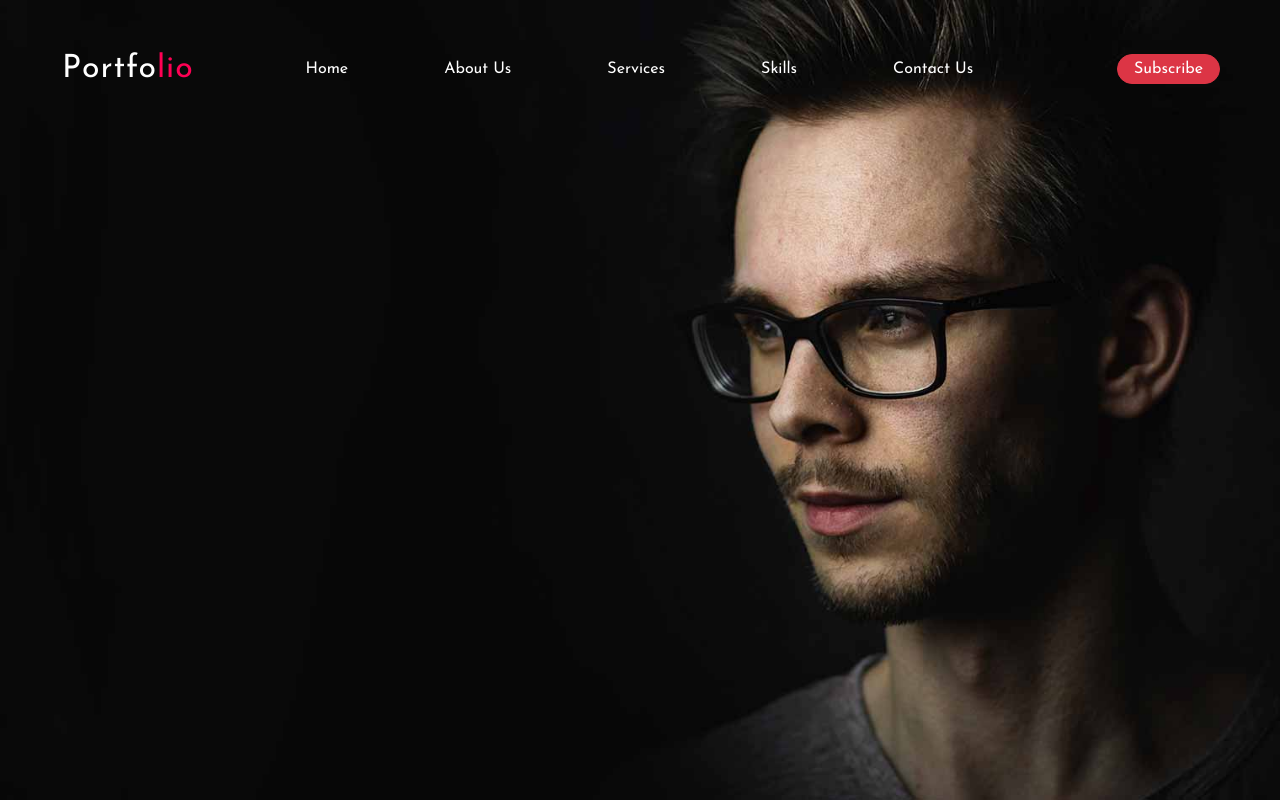
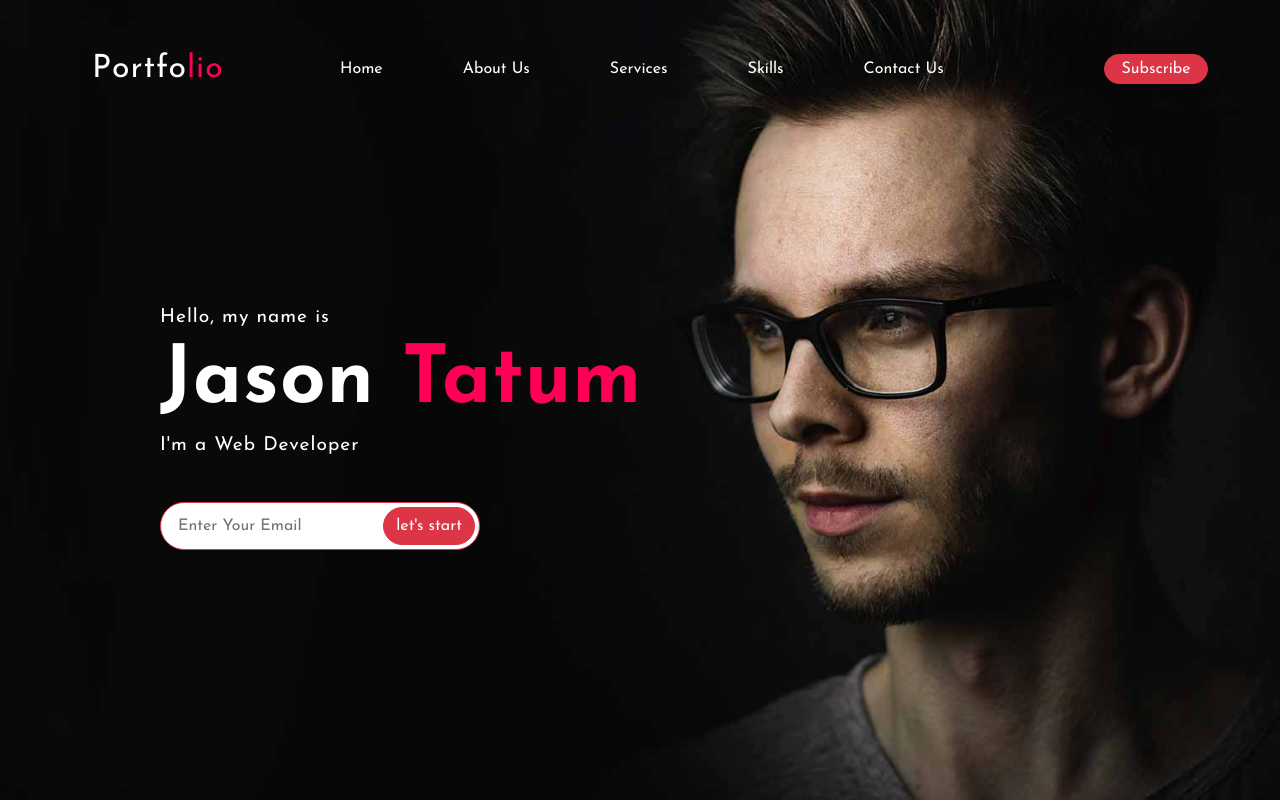
Before and after one commit to nathan-codes/Portolio-Site-1.0, a plain HTML site: page index.html in a window 1280 px wide. Drawn offline with nearby package versions, Linux system fonts and the light colour scheme.

Commit message:
Header Section 1.0

```diff
--- a/index.html
+++ b/index.html
@@ -1,6 +1,5 @@
 <!DOCTYPE html>
 <html lang="en">
-
 <head>
     <meta charset="UTF-8">
     <meta http-equiv="X-UA-Compatible" content="IE=edge">
@@ -14,26 +13,18 @@
     <link href="https://cdn.jsdelivr.net/npm/bootstrap@5.1.3/dist/css/bootstrap.min.css" rel="stylesheet"
         integrity="sha384-1BmE4kWBq78iYhFldvKuhfTAU6auU8tT94WrHftjDbrCEXSU1oBoqyl2QvZ6jIW3" crossorigin="anonymous">
     <link rel="stylesheet" href="styles.css">
-
 </head>
-
 <body>
-
     <div class="topSection">
-
-
         <nav id="mainNavbar" class="navbar navbar-expand-lg pt-5">
-
-            <div class="container-fluid">
+            <div class="container-fluid" id="navigation">
                 <a href="#" class="navbar-brand"> Portfo<span>lio</span></a>
                 <button class="navbar-toggler" type="button" data-bs-toggle="collapse" data-bs-target="#navbarNav"
                     aria-controls="navbarNav" aria-expanded="false" aria-label="Toggle navigation">
                     <span class="navbar-toggler-icon"></span>
                 </button>
+                <div class="collapse navbar-collapse" id="navbarNav">
 
-
-
-                    <div class="collapse navbar-collapse" id="navbarNav">
                     <ul class="navbar-nav">
                         <li class="nav-item">
                             <a class="nav-link" aria-current="page" href="#">Home</a>
@@ -45,18 +36,32 @@
                             <a class="nav-link" href="#">Services</a>
                         </li>
                         <li class="nav-item">
-                                <a class="nav-link">Skills</a>
+                            <a class="nav-link" href="#">Skills</a>
                         </li>
                         <li class="nav-item">
-                                <a class="nav-link">Contact Us</a>
+                            <a class="nav-link" href="#">Contact Us</a>
                         </li>
                     </ul>
-                        <a href="#"> <button class="btn btn-danger rounded-pill"> Subscribe </button></a>
+                    <a href="#"> <button class="btn btn-danger rounded-pill" id="subscribeButton"> Subscribe
+                        </button></a>
                 </div>
             </div>
         </nav>
+        <section class="leftHeading" >
+                <div  id="intro">
+                    <h2 class="text" id="one"> Hello, my name is </h2>
+                    <h1 class="text" id="two"> Jason <span>Tatum</span></h1>
+                    <h2 class="text" id="one"> I'm a Web Developer </h2>
 
+                    <div class="input-group border border-danger rounded-pill p-1 mt-4" id="emailGroup">
+                        <input type="text" id="email" class="form-control  rounded-pill" placeholder="Enter Your Email" aria-label="Recipient's username" aria-describedby="button-addon2">
+                        <button class="btn btn-danger rounded-pill" type="button" id="button-addon2">let's start</button>
                       </div>
+                </div>
+        </section>
+
+
+
 
 
 
--- a/styles.css
+++ b/styles.css
@@ -143,7 +143,7 @@ table {
 
 }
 
-#mainNavbar span {
+.topSection span {
     color: #ff0054;
 
 }
@@ -152,19 +152,19 @@ table {
     color: white;
     font-size: 2rem;
     letter-spacing: 1px;
-    margin-left: 50px;
+    padding-left: 80px;
 }
 
 
 
-#mainNavbar div {
+#mainNavbar #navbarNav {
     display: flex;
     justify-content: space-around;
 }
 
 #mainNavbar .nav-item {
     display: inline-block;
-    margin: 0 40px;
+    margin: 0 2em;
     position: relative;
 }
 
@@ -186,7 +186,7 @@ table {
 }
 
 
-#mainNavbar button {
+#mainNavbar #subscribeButton {
 
     border-radius: 20%;
     padding: 2px 1em;
@@ -201,3 +201,43 @@ table {
     background-size: cover;
     background-position: center;
 }
+
+
+.topSection #intro {
+    display: flex;
+    flex-direction: column;
+    justify-content: center;
+    align-items: flex-start;
+    color: white;
+    line-height: 4rem;
+    height: 80vh;
+    width: 50%;
+    margin-left: 10rem;
+
+}
+
+.topSection #intro #one {
+    font-size: 1.2rem;
+    letter-spacing: 1px;
+
+
+}
+
+.topSection #intro #two {
+    font-size: 5rem;
+    font-weight: 600;
+    letter-spacing: 1px;
+
+
+}
+
+.topSection #intro #email {
+    border-color: white;
+
+}
+
+.topSection #intro #emailGroup {
+    background-color: white;
+    border-color: white;
+    width: 50%;
+}
```
Lines whose indentation alone changed are shown as unchanged.
